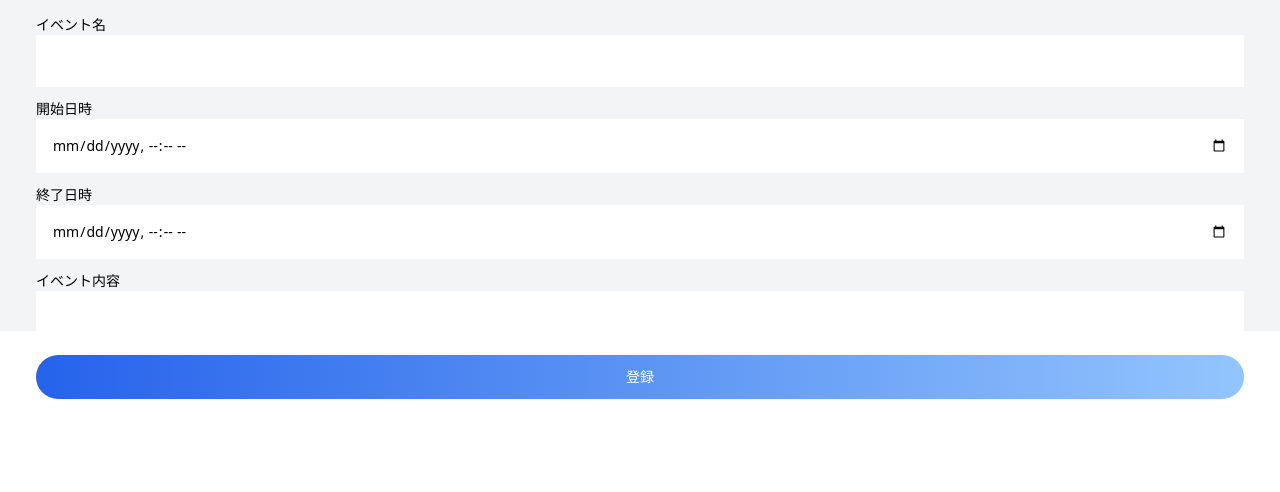
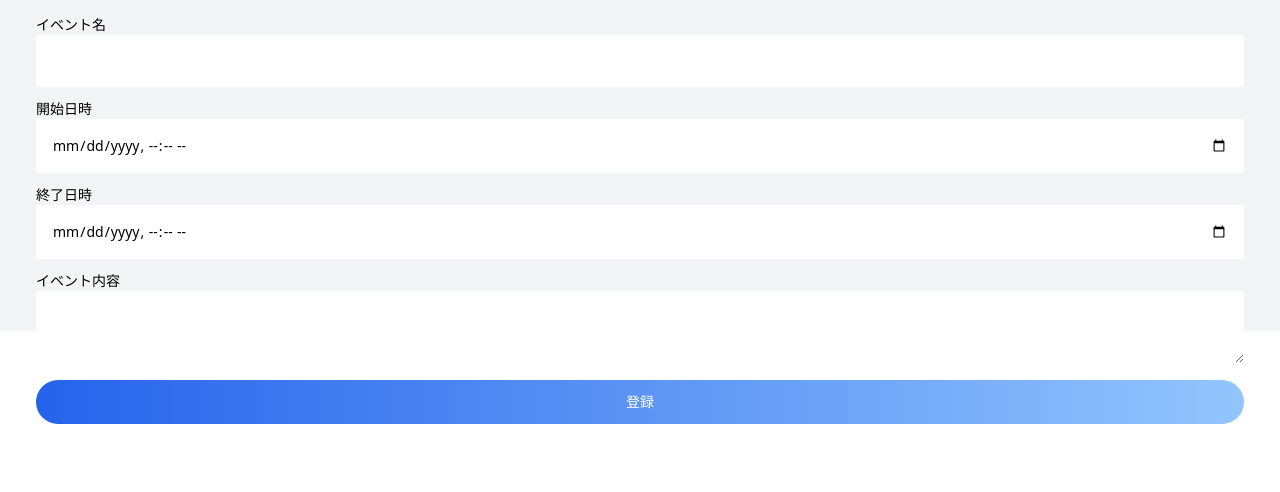
Before and after one commit to posse-ap/posse1-hackathon-202209-team2C, a PHP site: page /admin/index.php in a window 1280 px wide. Shown: the part 533-1025 px from the top of the page. Before the commit the page ends 932 px from the top, so only its background shows below. Run offline with PHP 8.4, Linux system fonts and the light colour scheme; the visitor is signed in with stand-in values (Sample User, id 1).

Commit message:
管理画面からイベントの内容も登録できるようにした

```diff
--- a/src/admin/index.php
+++ b/src/admin/index.php
@@ -48,7 +48,6 @@ if (isset(
   $stmt->execute($param);
 }
 
-
 // イベント登録
 if (isset(
   // これらが入力されていたら
@@ -63,6 +62,7 @@ $start_date = $start_date.":00";
 $finish_date = $_POST['finish_date'];
 $finish_date = str_replace(array("T"), " ", $finish_date); //Tを空白へ変更
 $finish_date = $finish_date.":00";
+
 // echo $start_date;
    // ユーザ情報をDBに登録
     $stmt = $db->prepare(
@@ -82,7 +82,8 @@ $finish_date = $finish_date.":00";
     )'
   );
   $event_name = $_POST['event_name'];
-  $contents = $_POST['contents'];
+  // 改行を維持させる
+  $contents = nl2br($_POST['contents']);
   $start_at = $start_date;
   $finish_at = $finish_date;
   $param = array(
@@ -94,7 +95,6 @@ $finish_date = $finish_date.":00";
 
   $stmt->execute($param);
 }
-
 
 
 ?>
@@ -138,6 +138,7 @@ $finish_date = $finish_date.":00";
       </form>
       <!-- 管理画面からイベント登録出来る -->
       <h1 class="text-md font-bold mb-5">イベント登録</h1>
+      <!-- onsubmit="return false;"→入力中はEnterキーで送信させない -->
       <form action="index.php" method="POST" class="w-full p-4 text-sm mb-3">
         <label for="eventName">イベント名</label><br>
         <input type="text" name="event_name" id="eventName" class="w-full p-4 text-sm mb-3" required>
@@ -146,10 +147,9 @@ $finish_date = $finish_date.":00";
         <label for="finish_date">終了日時</label><br>
         <input type="datetime-local" name="finish_date" id="finishDate" class="w-full p-4 text-sm mb-3" required>
         <label for="contents">イベント内容</label><br>
-        <input type="text" name="contents" id="contents" class="w-full p-4 text-sm mb-3">
+        <textarea name="contents" id="contents" class="w-full p-4 text-sm mb-3"></textarea>
         <button type="submit" name="btn_confirm" class="cursor-pointer w-full p-3 text-md text-white bg-blue-400 rounded-3xl bg-gradient-to-r from-blue-600 to-blue-300" style="display:hide">登録</button>
       </form>
-
     </div>
   </main>
 
```
